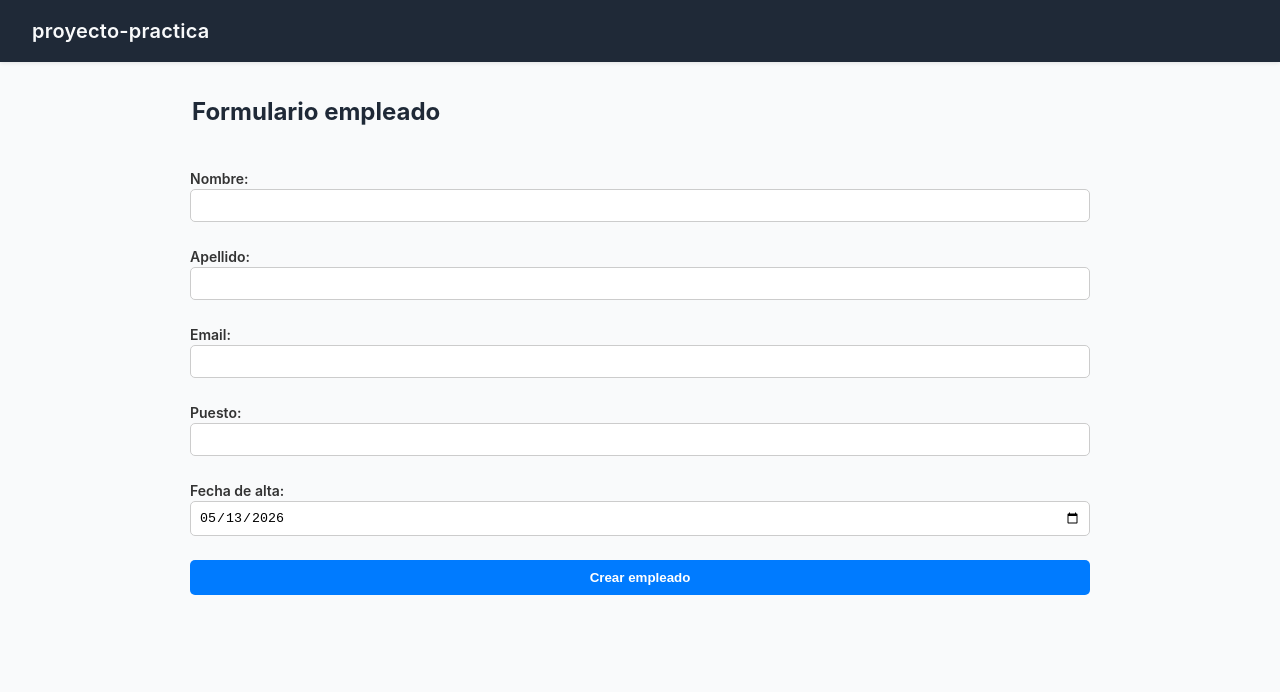
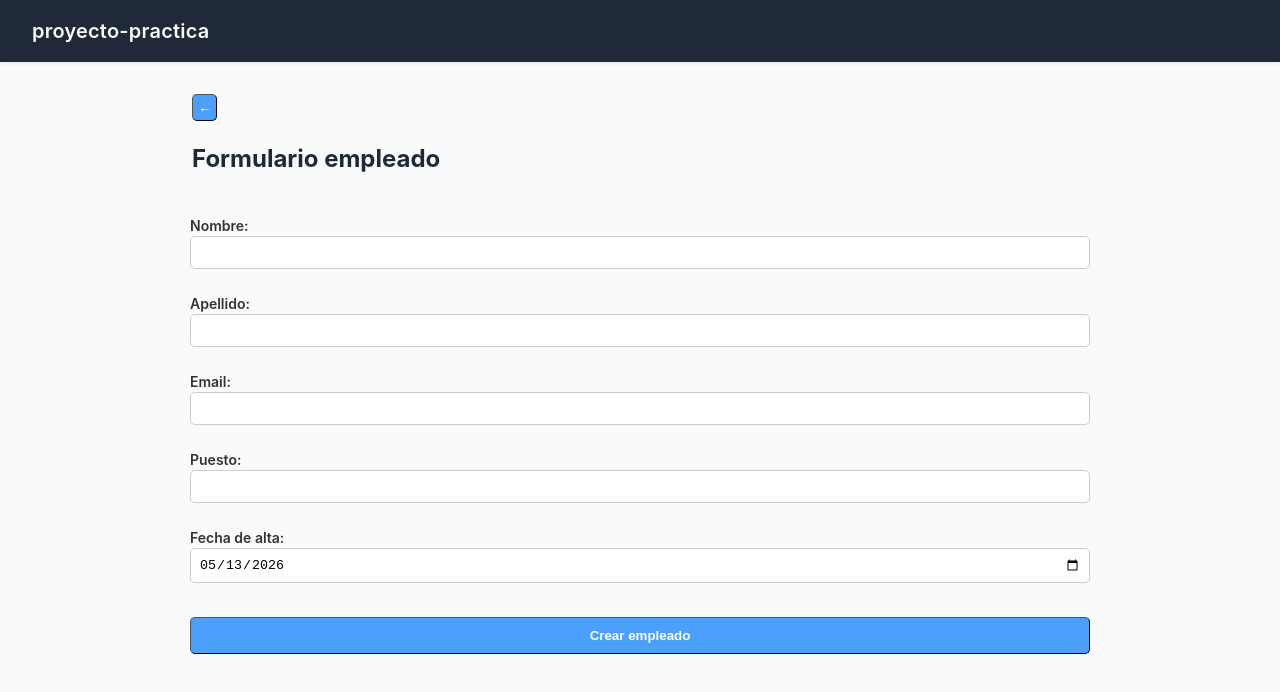
Before and after one commit to Chillvii/proyecto-practica, an Angular app in the folder frontend/: page /employees/new in a window 1280 px wide. Shown: the top 692 px of the page. Built offline with nearby package versions, Linux system fonts and the light colour scheme.

Commit message:
feat: Añadido formulario para dar de alta empleado junto con avisos de error

```diff
--- a/frontend/src/app/features/employees/pages/employee-add/employee-add.component.html
+++ b/frontend/src/app/features/employees/pages/employee-add/employee-add.component.html
@@ -1,5 +1,6 @@
 <section class="employee-add">
     <header class="employee-add">
+        <button [routerLink]="['']" class="employee-add__botonReturn"> ← </button>
         <h2>Formulario empleado</h2>
     </header>
     <form [formGroup]="employeeForm" class="__formulario">
@@ -52,11 +53,11 @@
             <input type="date" [max]="getTodayDate()" formControlName="hiredAt"><br />
 
             @if (errorMessage) {
-            <p class="employee-add__status employee-add__status--error">
+            <p class="employee-add__status employee-add__status--errorDuplicado">
                 {{ errorMessage }}
             </p>
             }
-            <button type="button" (click)="create()">
+            <button type="button" (click)="create()" class="employee-add__botonAdd">
                 Crear empleado
             </button>
 
--- a/frontend/src/app/features/employees/pages/employee-add/employee-add.component.scss
+++ b/frontend/src/app/features/employees/pages/employee-add/employee-add.component.scss
@@ -32,6 +32,13 @@
       border-color: #fecaca;
       color: #b91c1c;
     }
+
+    &--errorDuplicado {
+        background-color: #fecaca;
+        border-color: #b91c1c;
+        color: #b91c1c;
+        font-weight: bold;
+    }
   }
 
   fieldset {
@@ -59,18 +66,19 @@
     }
   }
 
-  button {
+  &__botonAdd {
+    margin-top: 10px;
     padding: 10px;
     border-radius: 5px;
-    border: none;
-    background-color: #007bff;
+    border-width: 1px;
+    background-color: #4aa0fc;
     color: white;
     font-weight: 600;
     cursor: pointer;
     transition: 0.2s;
 
     &:hover {
-      background-color: #0056b3;
+      background-color: #2872c2;
     }
   }
 
@@ -78,4 +86,17 @@
     font-size: 12px;
     margin: 0;
   }
+
+  &__botonReturn {
+    padding: 5px;
+      border-width: 1px;
+      background-color: #4aa0fc;
+      border-radius: 5px;
+      color: white;
+      transition: 0.2s;
+
+      &:hover {
+        background-color: #2872c2;
+      }
+  }
 }
--- a/frontend/src/app/features/employees/pages/employee-detail/employee-detail.component.html
+++ b/frontend/src/app/features/employees/pages/employee-detail/employee-detail.component.html
@@ -1,5 +1,5 @@
 <section class="employee-detail">
-  <button [routerLink]="['']" class="employee-detail__button--back"> ← </button>
+  <button [routerLink]="['']" class="employee-detail__button--return"> ← </button>
   <header class="employee-detail__header">
     <h2>Empleado en detalle</h2>
     <p class="employee-detail__hint">
@@ -34,8 +34,9 @@
               <td>{{ employee()?.position }}</td>
               <td>{{ employee()?.hiredAt }}</td>
               <td>
-              <button [routerLink]="['/employees', employee()?.id]" class="employee-detail__button--detail">
-                <img src="assets/lupa.svg" alt="Detalle" class="employee-detail__icono">
+              <button [routerLink]="['/employees', employee()?.id]" class="employee-detail__button--edit">
+                edit
+                <!-- <img src="assets/lupa.svg" alt="Detalle" class="employee-detail__icono"> -->
               </button>
             </td>
             </tr>
--- a/frontend/src/app/features/employees/pages/employee-detail/employee-detail.component.scss
+++ b/frontend/src/app/features/employees/pages/employee-detail/employee-detail.component.scss
@@ -65,17 +65,26 @@
   }
 
   &__button {
-    background-color: #dfdddd;
-    border-radius: 5px;
-    margin-top: 15%;
-    &:hover{
-      background-color: #c9c7c7;
+    &--detail{
+      background-color: #4aa0fc;
+      border-width: 1px;
+      border-radius: 5px;
+      transition: 0.2s;
+      &:hover{
+        background-color: #2872c2;
+      }
     }
 
-    &--detail{
-      background-color: #8ab5e6;
-      &:hover{
-        background-color: #719dcf;
+    &--return{
+      padding: 5px;
+      border-width: 1px;
+      background-color: #4aa0fc;
+      border-radius: 5px;
+      color: white;
+      transition: 0.2s;
+
+      &:hover {
+        background-color: #2872c2;
       }
     }
   }
--- a/frontend/src/app/features/employees/pages/employee-list/employee-list.component.scss
+++ b/frontend/src/app/features/employees/pages/employee-list/employee-list.component.scss
@@ -66,23 +66,26 @@
 
   &__button {
     background-color: #dfdddd;
-    border-radius: 5px;
     margin-top: 15%;
     &:hover{
       background-color: #c9c7c7;
     }
 
      &--add{
-      background-color: #8dd1a4;
+      background-color: #43eb7b;
+      border-width: 1px;
+      border-radius: 5px;
       &:hover{
-        background-color: #79b48d;
+        background-color: #33c263;
       }
     }
 
     &--detail{
-      background-color: #8ab5e6;
+      background-color: #4aa0fc;
+      border-width: 1px;
+      border-radius: 5px;
       &:hover{
-        background-color: #719dcf;
+        background-color: #2872c2;
       }
     }
 
```
